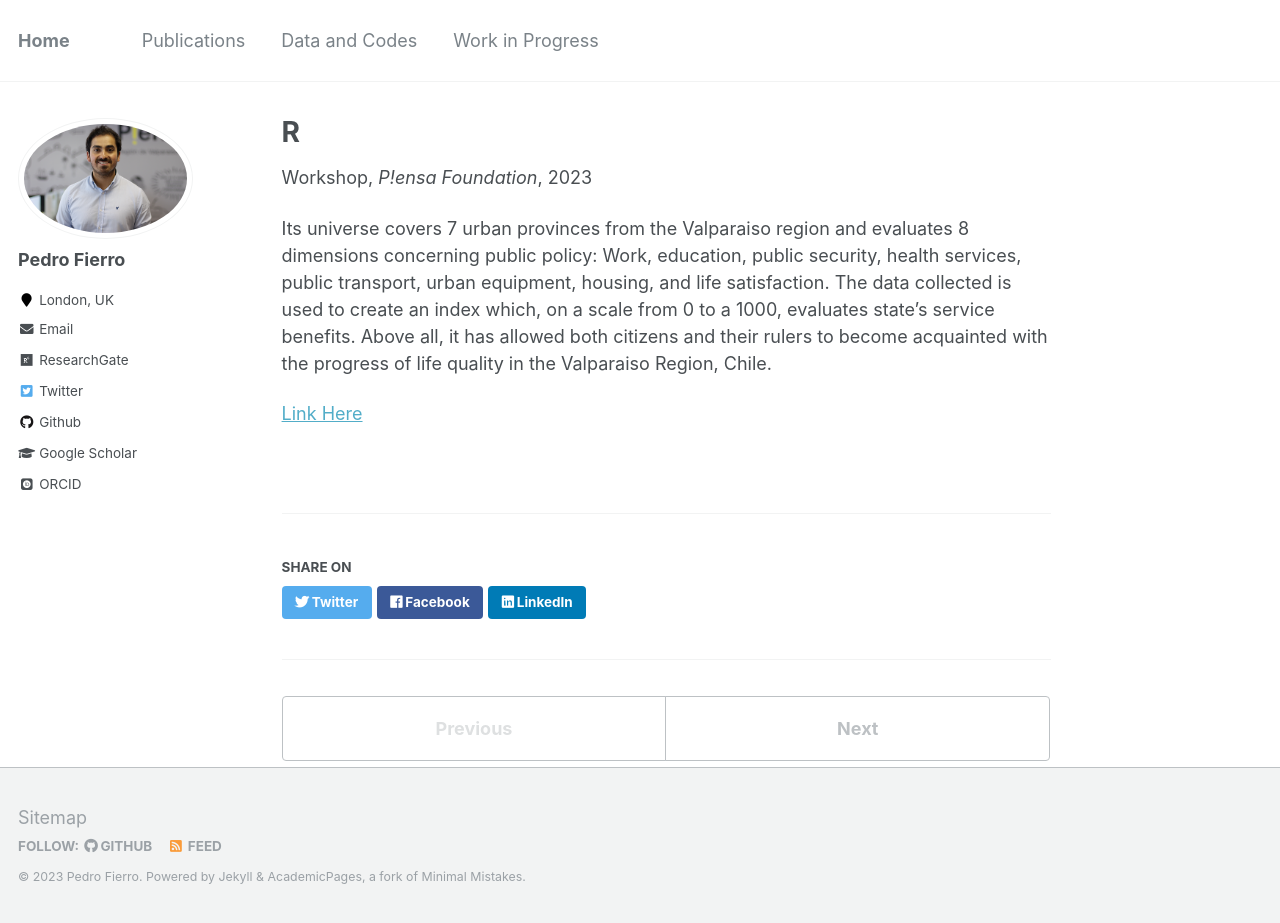
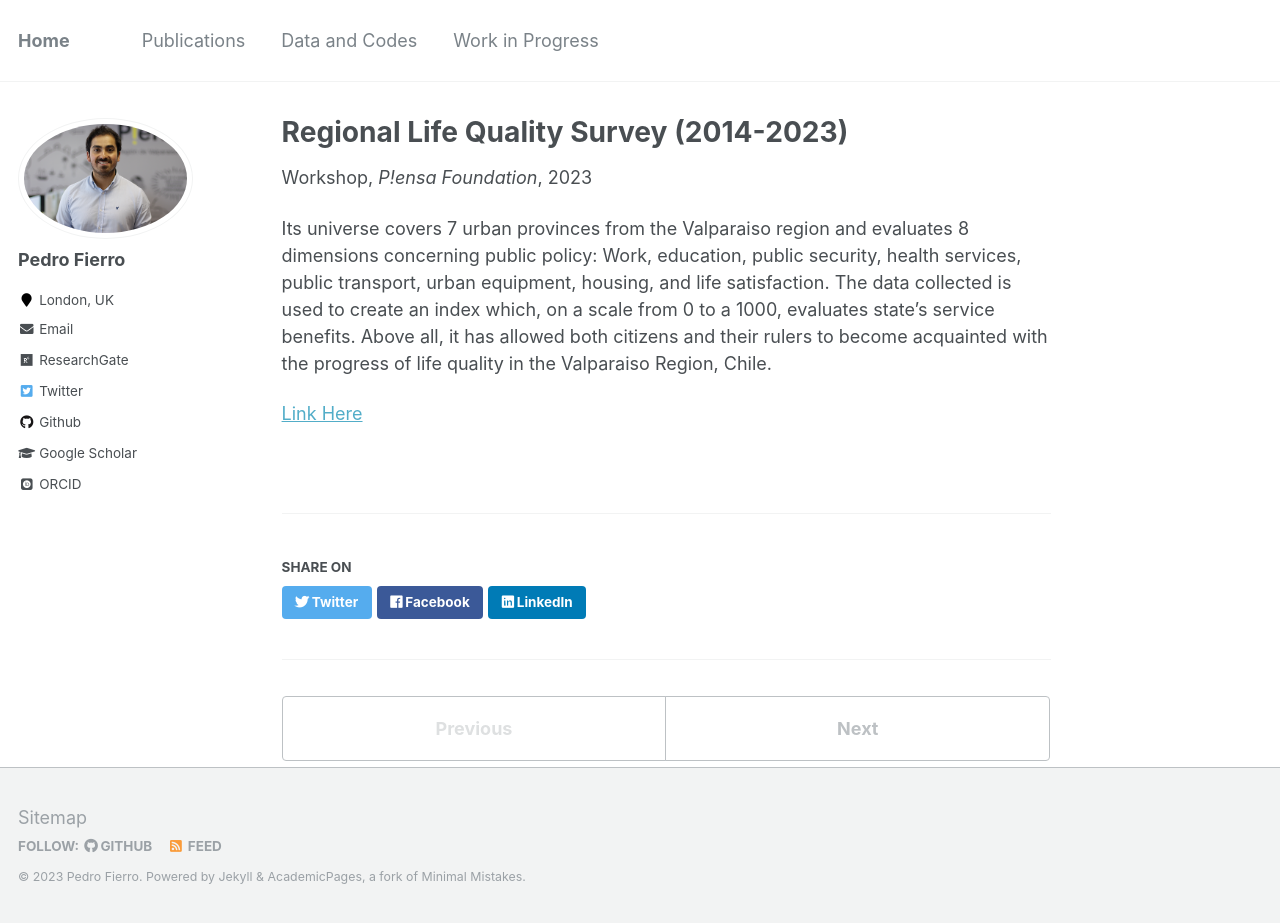
Before and after one commit to pedrofierroz87/pedrofierroz87.github.io, a Jekyll site: the page built from _teaching/2023-ecv.md, in a window 1280 px wide and 923 px high. Built offline with Jekyll 4.4.1, drawn with Linux system fonts in a browser that asks for light colours; some web fonts are replaced.

Commit message:
Update 2023-ecv.md

```diff
--- a/_teaching/2023-ecv.md
+++ b/_teaching/2023-ecv.md
@@ -1,5 +1,5 @@
 ---
-title: "R"
+title: "Regional Life Quality Survey (2014-2023)"
 collection: teaching
 type: "Workshop"
 permalink: /teaching/2023-ecv
```
